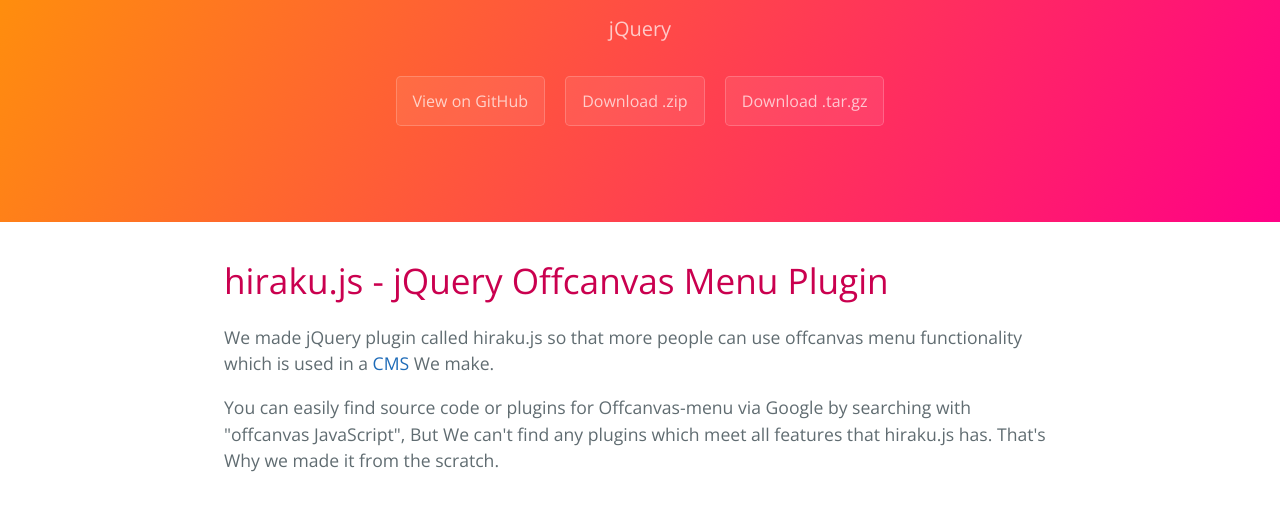
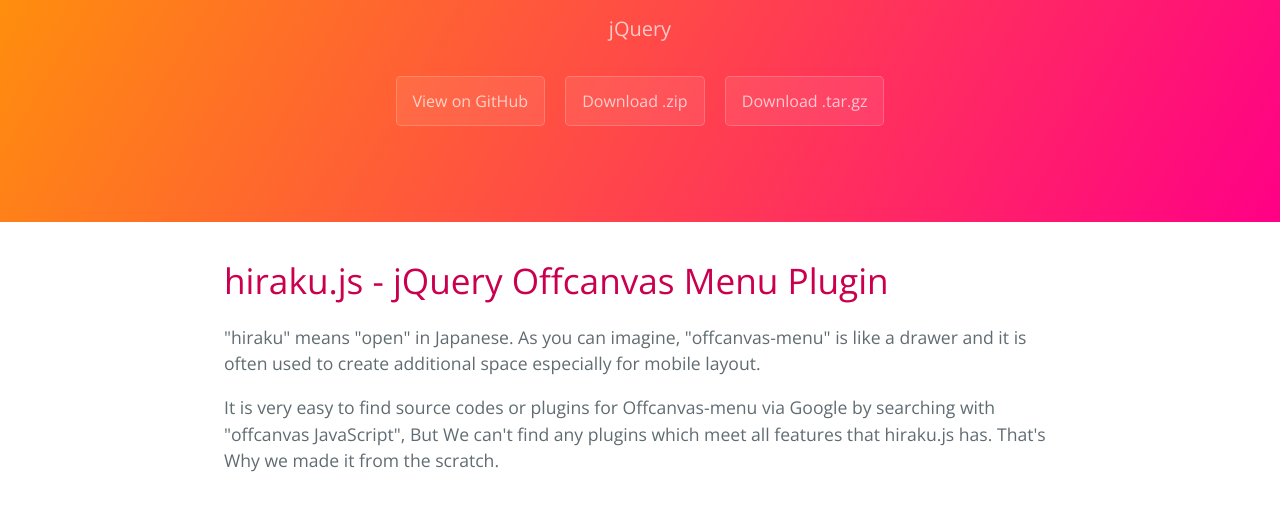
Before and after one commit to appleple/hiraku, a plain HTML site: page index.html in a window 1280 px wide. Shown: the part 267-779 px from the top of the page. Drawn offline with nearby package versions, Linux system fonts and the light colour scheme.

Commit message:
文章変更

```diff
--- a/index.html
+++ b/index.html
@@ -23,9 +23,8 @@
       <h1>
 <a id="hirakujs---jquery-offcanvas-menu-plugin" class="anchor" href="#hirakujs---jquery-offcanvas-menu-plugin" aria-hidden="true"><span aria-hidden="true" class="octicon octicon-link"></span></a>hiraku.js - jQuery Offcanvas Menu Plugin</h1>
 
-<p>We made jQuery plugin called hiraku.js so that more people can use offcanvas menu functionality which is used in a <a href="https://www.a-blogcms.jp/">CMS</a> We make.</p>
-
-<p>You can easily find source code or plugins for Offcanvas-menu via Google by searching with "offcanvas JavaScript", But We can't find any plugins which meet all features that hiraku.js has. That's Why we made it from the scratch.</p>
+<p>"hiraku" means "open" in Japanese. As you can imagine, "offcanvas-menu" is like a drawer and it is often used to create additional space especially for mobile layout.</p>
+<p>It is very easy to find source codes or plugins for Offcanvas-menu via Google by searching with "offcanvas JavaScript", But We can't find any plugins which meet all features that hiraku.js has. That's Why we made it from the scratch.</p>
 
 <div class="product-demo">
 	<div class="product-demo-inner">
@@ -241,6 +240,8 @@
 </tbody>
 </table>
 
+
+
 <h2>
 <a id="download" class="anchor" href="#download" aria-hidden="true"><span aria-hidden="true" class="octicon octicon-link"></span></a>Download</h2>
 
```
